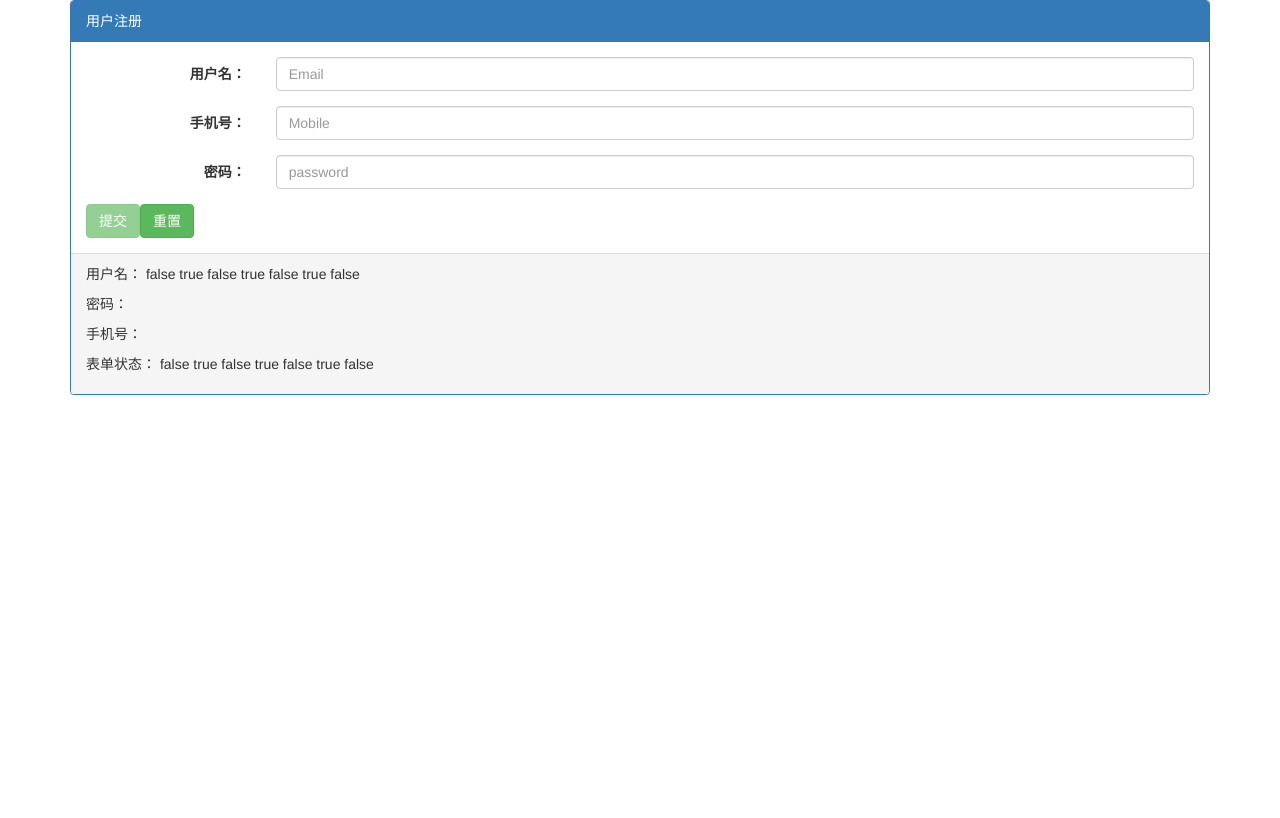
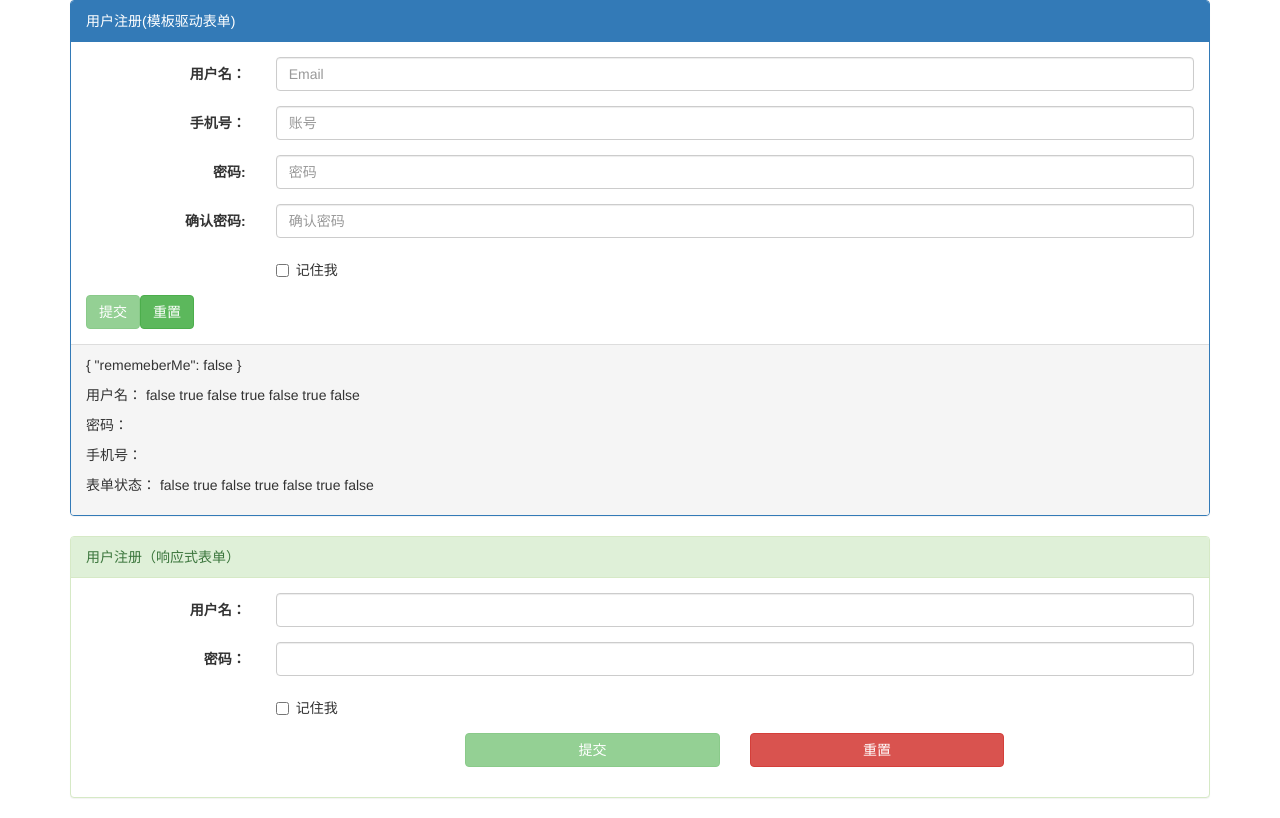
Before and after one commit to xieshundaa/angular-study, an Angular app: page / in a window 1280 px wide. Built offline with nearby package versions, Linux system fonts and the light colour scheme.

Commit message:
form-reactive

```diff
--- a/src/app/app.component.html
+++ b/src/app/app.component.html
@@ -2,3 +2,4 @@
 <brother></brother>
 <local-storge></local-storge> -->
 <form-quick></form-quick>
+<reactive-form></reactive-form>
--- a/src/app/form-quick/form-quick.component.html
+++ b/src/app/form-quick/form-quick.component.html
@@ -1,6 +1,6 @@
 <div class="container">
   <div class="panel panel-primary">
-    <div class="panel-heading">用户注册</div>
+    <div class="panel-heading">用户注册(模板驱动表单)</div>
     <div class="panel-body">
       <form #registerForm="ngForm" class="form-horizontal" (ngSubmit)="_submitform(registerForm, $event)" novalidate>
         <div class="form-group" [ngClass]="{'has-error': userName.invalid && (userName.dirty || userName.touched) }">
@@ -32,7 +32,7 @@
                   请输入合法的手机号
                 </div>
             </div> -->
-            <input #mobile="ngModel" [(ngModel)]="regModel.mobile" name="mobile" class="form-control" placeholder="Mobile" required pattern="^1(3|4|5|7|8)\d{9}$">
+            <input #mobile="ngModel" [(ngModel)]="regModel.mobile" name="mobile" class="form-control" placeholder="账号" required pattern="^1(3|4|5|7|8)\d{9}$">
             <div *ngIf="mobile.invalid && (mobile.dirty || mobile.touched)" class="text-danger">
                 <div *ngIf="mobile.errors.required">请输入手机号</div>
                 <div *ngIf="  mobile.errors.pattern">
@@ -42,24 +42,58 @@
           </div>
         </div>
         <div class="form-group">
-          <label class="col-xs-2 control-label">密码：</label>
+          <label class="col-xs-2 control-label">密码:</label>
           <div class="col-xs-10">
-            <input #password="ngModel" [(ngModel)]="regModel.password" name="password" type="password" class="form-control" placeholder="password" required minlength="6">
+            <input #password="ngModel" [(ngModel)]="regModel.password" name="password" type="password" class="form-control" placeholder="密码" required minlength="6" validateEqual="confirmPassword" reverse="true">
             <!-- <input #pwd name="password" type="password" class="form-control" placeholder="Password" (keyup)="0"> -->
             <div *ngIf="password.invalid && (password.dirty || password.touched)" class="text-danger">
                 <div *ngIf="password.errors.required">请输入密码</div>
                 <div *ngIf="password.errors.minlength">
                   密码长度最少为6位
                 </div>
+
             </div>
           </div>
         </div>
-
+        <div class="form-group">
+          <label class="col-xs-2 control-label">确认密码:</label>
+          <div class="col-xs-10">
+            <input #confirmPassword="ngModel" [(ngModel)]="regModel.confirmPassword" name="confirmPassword" type="password" class="form-control" placeholder="确认密码" required minlength="6" confirmPassword="password" reverse="false">
+            <!-- <div *ngIf="confirmPassword.invalid && (confirmPassword.dirty || confirmPassword.touched)" class="text-danger">
+              <div *ngIf="confirmPassword.errors.required">请输入密码</div>
+              <div *ngIf="confirmPassword.errors.validateEqual">两次密码输入不一致</div>
+              <div *ngIf="confirmPassword.errors.minlength">
+                再次输入的密码长度最少为6位
+              </div>
+            </div> -->
+            <div *ngIf="confirmPassword.invalid && (confirmPassword.dirty || confirmPassword.touched)" class="text-danger">
+              <div *ngIf="confirmPassword.errors.required" >
+                确认密码是必填项
+              </div>
+              <div *ngIf="confirmPassword.errors.minlength">
+                确认密码需至少6位
+              </div>
+              <div *ngIf="confirmPassword.errors.validateEqual">
+                确认密码不匹配
+              </div>
+            </div>
+          </div>
+        </div>
+        <div class="form-group">
+            <div class="col-sm-offset-2 col-sm-10">
+              <div class="checkbox">
+                <label>
+                  <input type="checkbox" #rememeberMe="ngModel" [(ngModel)]="regModel.rememeberMe" name="rememeberMe">记住我
+                </label>
+              </div>
+            </div>
+          </div>
         <button class="btn btn-success" type="submit" [disabled]="!registerForm.valid">提交</button>
         <button class="btn btn-success" type="button" (click)="registerForm.reset()">重置</button>
       </form>
     </div>
     <div class="panel-footer">
+      <p>{{registerForm.value | json}}</p>
       <p>用户名：{{userName.value}}
                 {{userName.valid}}
                 {{userName.invalid}}
--- /dev/null
+++ b/src/app/reactive-form/reactive-form.component.html
@@ -0,0 +1,54 @@
+<div class="container">
+  <div class="panel panel-success">
+    <div class="panel-heading">
+      用户注册（响应式表单）
+    </div>
+    <div class="panel-body">
+      <form [formGroup]="userForm" (ngSubmit)="submitForm()">
+        <div class="form-horizontal">
+          <div class="form-group" [class.has-error]="userForm.controls.admin.invalid && (userForm.controls.admin.dirty || userForm.controls.admin.touched)" >
+            <label class="col-xs-2 control-label">用户名：</label>
+            <div class="col-xs-10">
+              <input type="text" class="form-control" formControlName="admin">
+              <!--<div *ngIf="userForm.get('admin').hasError('required') && user.get('admin').touched" class="error">-->
+                <!--email 是必填项-->
+              <!--</div>-->
+              <div *ngIf="userForm.controls.admin.invalid && (userForm.controls.admin.dirty || userForm.controls.admin.touched)" class="text-danger">
+                <div *ngIf="userForm.controls.admin.errors.required">请输入账号！</div>
+                <!--<div *ngIf="userForm.controls.admin.errors.minlength || userForm.controls.admin.errors.maxlength || userForm.controls.admin.hasError('pattern')">账号长度应为6-16位数字或者字母组合</div>-->
+                <div *ngIf="userForm.controls.admin.errors?.minlength">请输入正确长度</div>
+              </div>
+            </div>
+          </div>
+          <div class="form-group" [ngClass]="{'has-error': userForm.controls.password.invalid && (userForm.controls.password.dirty || userForm.controls.password.touched)}">
+            <label class="col-xs-2 control-label">密码：</label>
+            <div class="col-xs-10">
+              <input type="password" class="form-control" formControlName="password">
+              <div class="text-danger" *ngIf="userForm.controls.password.invalid && (userForm.controls.password.dirty || userForm.controls.password.touched)">
+                <div *ngIf="userForm.controls.password.hasError('required')">请输入密码</div>
+                <div *ngIf="userForm.controls.password.hasError('pattern')">请输入数字或者字母组合的密码</div>
+              </div>
+            </div>
+          </div>
+          <div class="form-group">
+            <div class="col-sm-offset-2 col-sm-10">
+              <div class="checkbox">
+                <label>
+                  <input type="checkbox" formControlName="rememeberMe">记住我
+                </label>
+              </div>
+            </div>
+          </div>
+          <div class="form-group">
+            <div class="col-sm-offset-4 col-sm-3">
+              <button class="btn btn-success btn-block" type="submit" [disabled]="!userForm.valid">提交</button>
+            </div>
+            <div class="col-sm-3">
+              <button class="btn btn-danger btn-block" type="button" (click)="resetForm()">重置</button>
+            </div>
+          </div>
+        </div>
+      </form>
+    </div>
+  </div>
+</div>
--- /dev/null
+++ b/src/app/reactive-form/reactive-form.component.ts
@@ -0,0 +1,34 @@
+import { Component, OnInit } from '@angular/core';
+import { FormGroup, Validators, FormBuilder } from "@angular/forms";
+
+@Component({
+  selector: 'reactive-form',
+  templateUrl: './reactive-form.component.html',
+  styleUrls: ['./reactive-form.component.scss']
+})
+export class ReactiveFormComponent implements OnInit {
+  userForm: FormGroup;
+  loginBtn: boolean = false;
+  passwordPattern =  /^(?![0-9]+$)(?![a-zA-Z]+$)[0-9A-Za-z]{6,16}$/;
+  constructor(private fb: FormBuilder) { }
+
+  ngOnInit() {
+    this.createForm();
+  }
+  createForm() {
+    this.userForm = this.fb.group({
+      admin: ['', [Validators.required, Validators.minLength(5)]],
+      password: ['', [Validators.required,Validators.pattern(this.passwordPattern)]],
+      rememeberMe: ['', Validators.required]
+    })
+  }
+  submitForm() {
+    if (this.userForm.valid) {
+      console.log(JSON.stringify(this.userForm.value));
+    }
+  }
+  //重置表单
+  resetForm() {
+    this.userForm.reset();
+  }
+}
--- /dev/null
+++ b/src/app/repeat-validator.directive.ts
@@ -0,0 +1,57 @@
+import { Directive, forwardRef, Attribute } from '@angular/core';
+import { NG_VALIDATORS, Validator, AbstractControl } from '@angular/forms';
+
+@Directive({
+  selector: '[validateEqual][ngModel]',
+  providers: [
+    {
+      provide: NG_VALIDATORS,
+      useExisting: forwardRef(() => RepeatValidatorDirective),
+      multi: true
+    }
+  ]
+})
+export class RepeatValidatorDirective implements Validator {
+  constructor(
+    @Attribute('validateEqual') public validateEqual: string,
+    @Attribute('reverse') public reverse: string) { }
+
+  private get isReverse() {
+    if (!this.reverse) {
+      return false;
+    }
+    return this.reverse === 'true' ? true : false;
+  }
+
+  validate(c: AbstractControl): { [key: string]: any } {
+    // 控件自身值
+    const self = c.value;
+
+    // 要对比的值，也就是在 validateEqual=“ctrlname” 的那个控件的值
+    const target = c.root.get(this.validateEqual);
+
+    // 不反向查询且值不相等
+    if (target && self !== target.value && !this.isReverse) {
+      return {
+        validateEqual: true
+      };
+    }
+
+    // 反向查询且值相等
+    if (target && self === target.value && this.isReverse) {
+        delete target.errors['validateEqual'];
+        if (!Object.keys(target.errors).length) {
+          target.setErrors(null);
+        }
+    }
+
+    // 反向查询且值不相等
+    if (target && self !== target.value && this.isReverse) {
+        target.setErrors({
+            validateEqual: true
+        });
+    }
+
+    return null;
+  }
+}
```
Also changed, not shown: src/app/app.module.ts (+8 -3 lines), src/app/reactive-form/reactive-form.component.scss (added), 2 other files (tests, documents, lock files or other folders).
